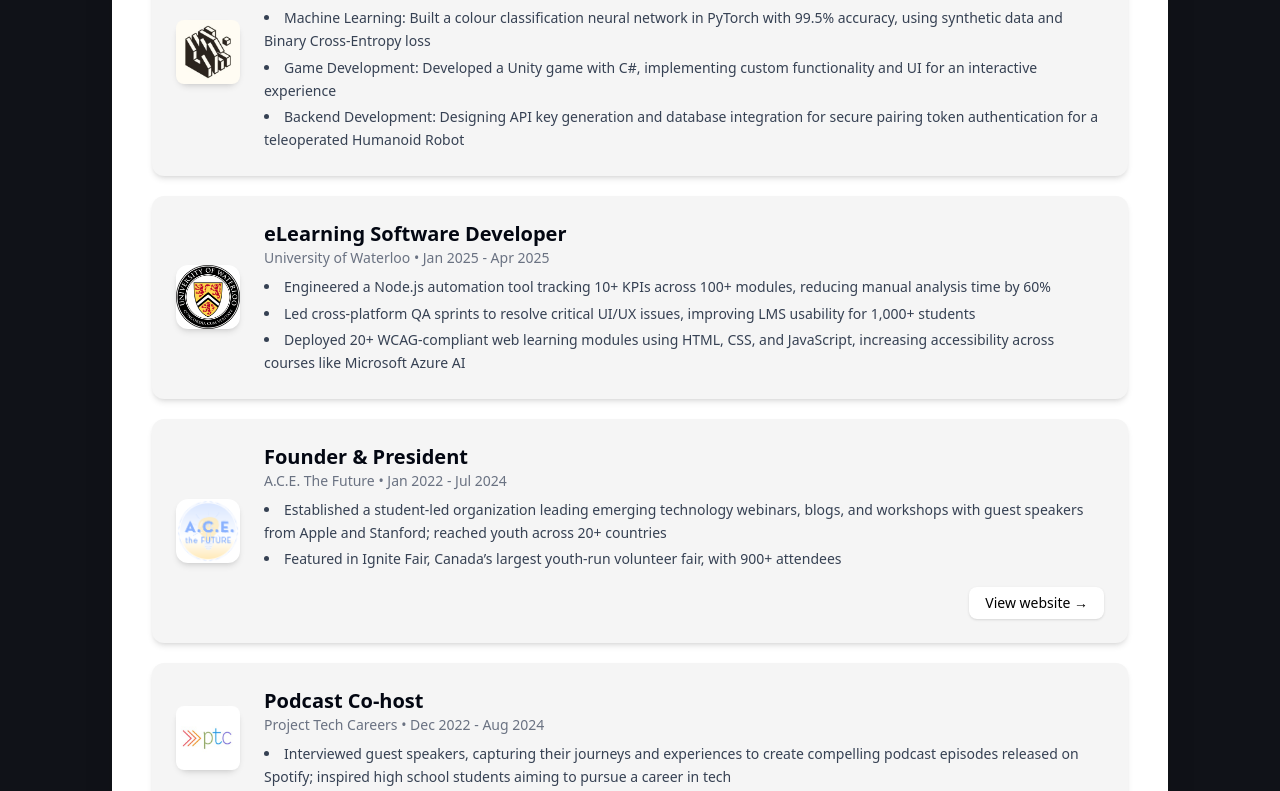
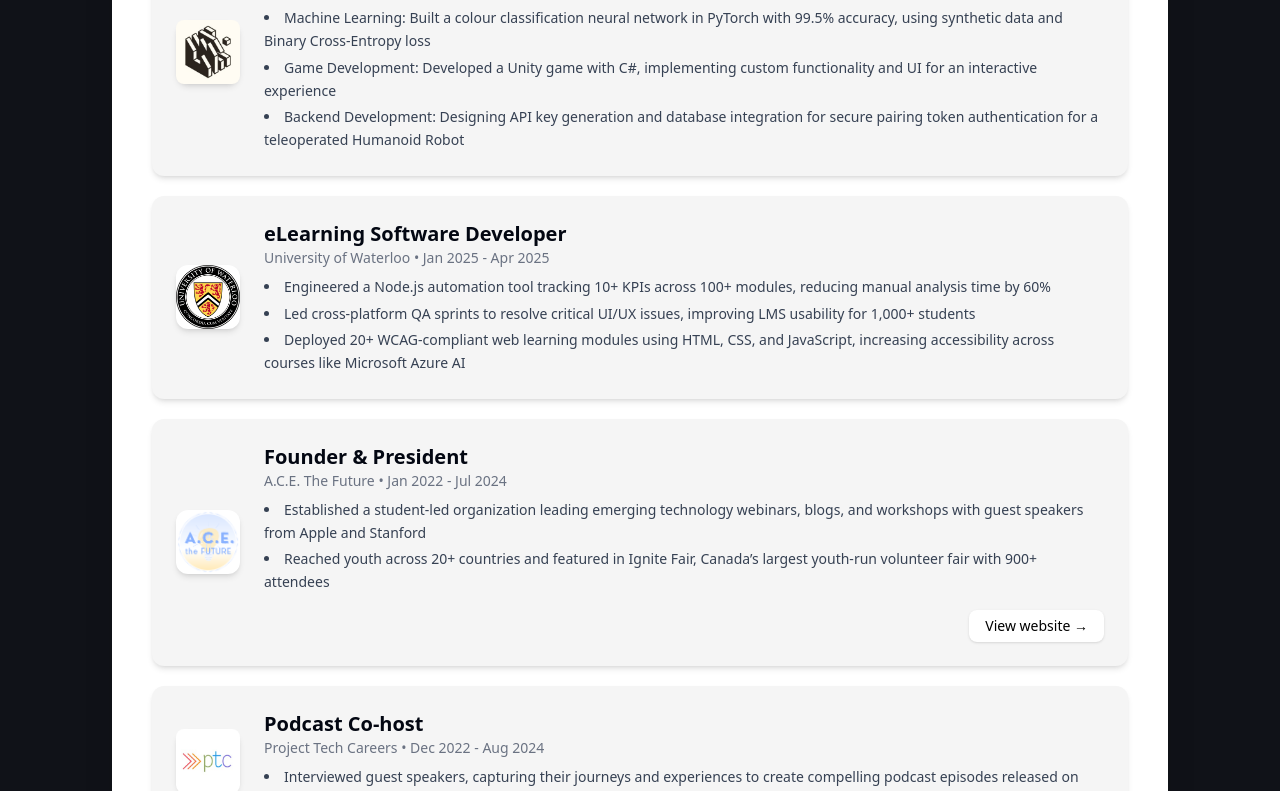
Before and after one commit to shreeyadc/shreeyadc.github.io, a Next.js app: page / in a window 1280 px wide. Shown: the part 4659-5450 px from the top of the page. Built offline with nearby package versions, Linux system fonts and the light colour scheme.

Commit message:
Update eduexp.tsx

```diff
--- a/components/eduexp.tsx
+++ b/components/eduexp.tsx
@@ -157,7 +157,7 @@ export const experiences = [
     role: "iOS Software Engineer",
     company: "TextNow",
     time: "Sep 2025 - Dec 2025",
-    description: "Shipped core loyalty program features driving 30,000+ daily opt-ins and +25% IAP revenue. Owned customer-facing mobile features used by millions of users, supporting 10,000+ daily transactions.",
+    description: "Shipped core loyalty program features driving 30,000+ daily opt-ins and +25% IAP revenue. Owned customer-facing mobile features used by millions of users, supporting 10,000+ daily transactions",
     icon: "/textnow.png",
   },
   {
@@ -178,7 +178,7 @@ export const experiences = [
     role: "Founder & President",
     company: "A.C.E. The Future",
     time: "Jan 2022 - Jul 2024",
-    description: "Established a student-led organization leading emerging technology webinars, blogs, and workshops with guest speakers from Apple and Stanford; reached youth across 20+ countries. Featured in Ignite Fair, Canada’s largest youth-run volunteer fair, with 900+ attendees",
+    description: "Established a student-led organization leading emerging technology webinars, blogs, and workshops with guest speakers from Apple and Stanford. Reached youth across 20+ countries and featured in Ignite Fair, Canada’s largest youth-run volunteer fair with 900+ attendees",
     icon: "/A.C.E.png",
     link: "https://acethefuture.wixsite.com/acethefuture"
   },
```
